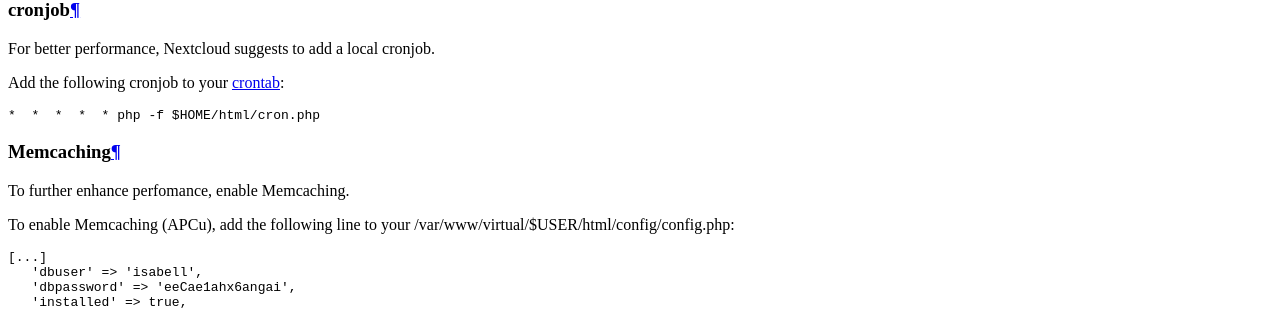
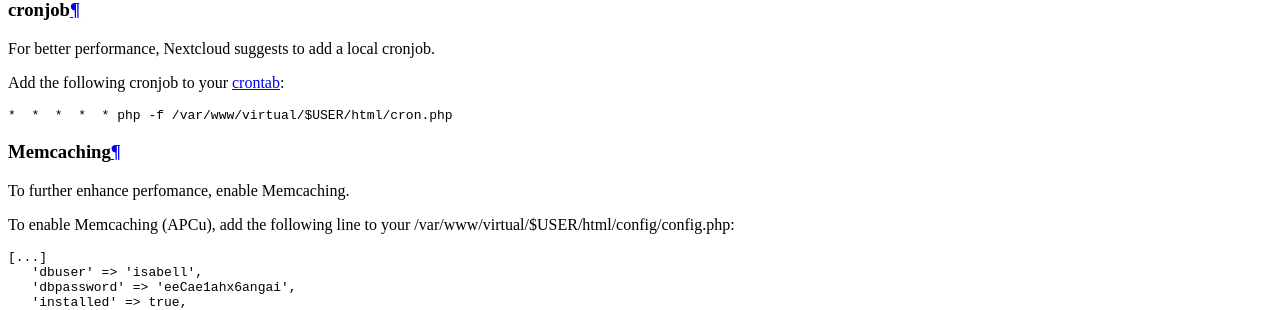
Before and after one commit to Uberspace/lab, a Sphinx documentation site: the page built from source/guide_nextcloud.rst, in a window 1280 px wide and 900 px high, scrolled down 2117 px. Shown: the part 152-462 px from the top of the window. Built offline with Sphinx 7.4.7 and the Read the Docs theme 2.0.0, drawn with Linux system fonts in a browser that asks for light colours.

Commit message:
Fix script path for Nextcloud cron
Use the correct installation path under /var/www/virtual/ for the cron
script for Nextcloud instead of the user’s home directory.

```diff
--- a/source/guide_nextcloud.rst
+++ b/source/guide_nextcloud.rst
@@ -76,7 +76,7 @@ Add the following cronjob to your crontab_:
 
 ::
 
- *  *  *  *  * php -f $HOME/html/cron.php
+ *  *  *  *  * php -f /var/www/virtual/$USER/html/cron.php
 
 Memcaching
 ----------
```
